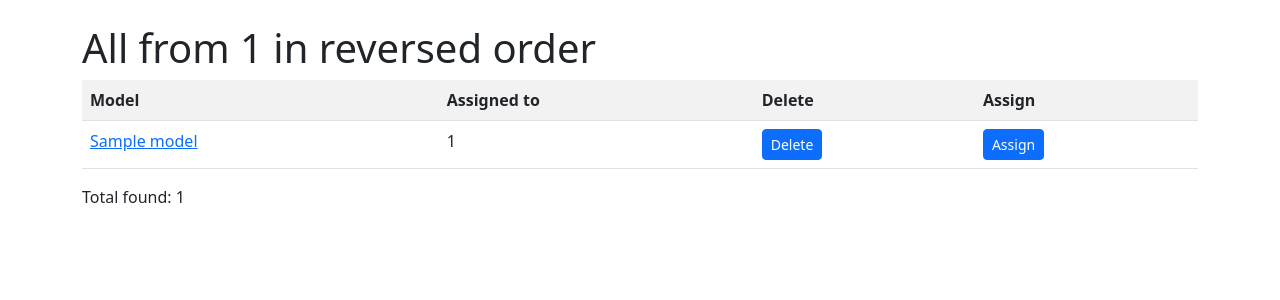
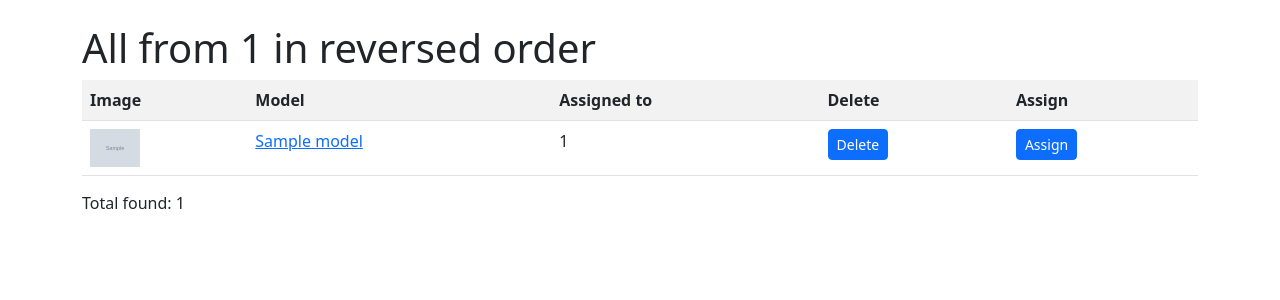
Before and after one commit to VetalM84/flaskMongo, a Flask app: page /models/1 in a window 1280 px wide. Shown: the part 72-372 px from the top of the page. Run offline with Flask 2, Linux system fonts and the light colour scheme; grey boxes marked "Sample" are stand-in pictures; a database or web service that is not in the repository returns one stand-in record (values such as "Sample title"); some libraries are stand-ins or nearby versions.

Commit message:
Update markup

```diff
--- a/routes.py
+++ b/routes.py
@@ -98,7 +98,7 @@ def get_models(brand: str):
             )
 
     models = list(
-        phone.find({"brand": brand}, projection={"model": True, "factory_id": True})
+        phone.find({"brand": brand}, projection={"model": True, "image": True, "factory_id": True})
     )
     cnt = phone.count_documents({"brand": brand})
     models_list = sorted(models, key=itemgetter("model"), reverse=True)
--- a/templates/models.html
+++ b/templates/models.html
@@ -5,6 +5,7 @@
 	<table class="table table-striped">
 		<tbody>
 			<tr>
+				<th>Image</th>
 				<th>Model</th>
 				<th>Assigned to</th>
 				<th>Delete</th>
@@ -12,6 +13,7 @@
 			</tr>
 			{% for value in context.models %}
 				<tr>
+					<td><img src="{{ value["image"] }}" width="50" alt="image"></td>
 					<td><a href="/{{ value["_id"] }}">{{ value["model"] }}</a></td>
 					<td>{{ value["factory_id"] }}</td>
 					<td>
```
Also changed, not shown: templates/filter.html (+7 -2 lines).
